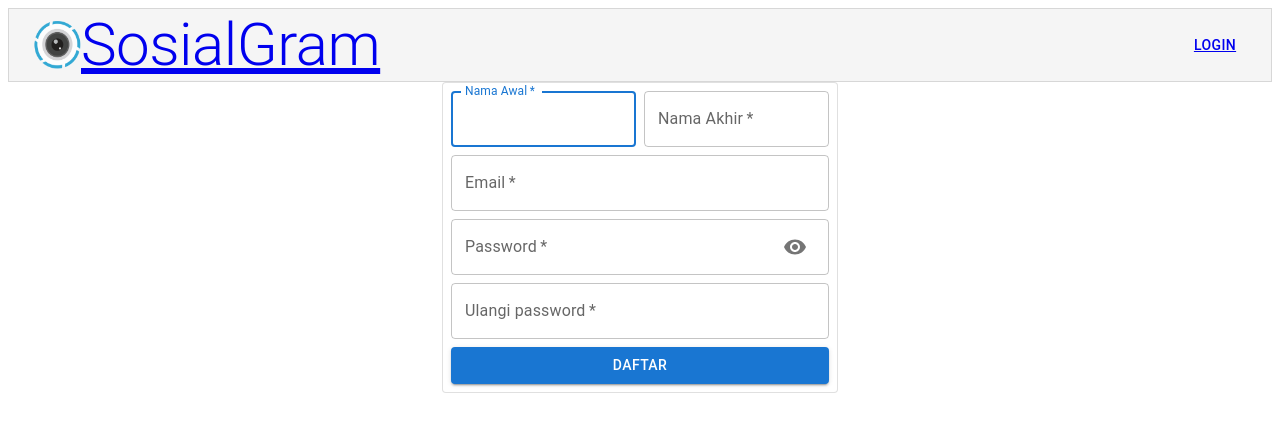
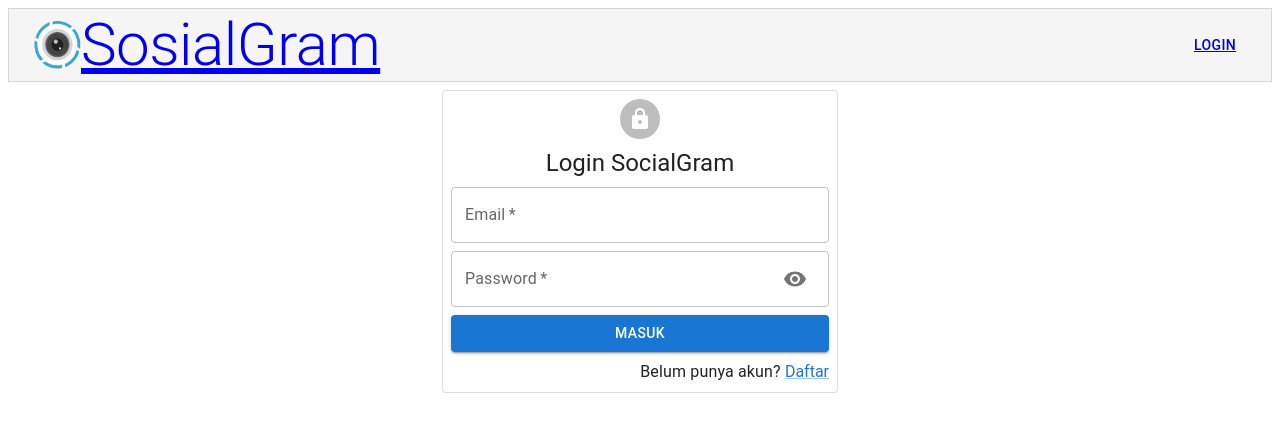
Before and after one commit to fhadlan/sosialmedia-MERN, a React (Create React App) app in the folder client/: page /auth in a window 1280 px wide. Shown: the top 432 px of the page. Built offline with nearby package versions, Linux system fonts and the light colour scheme.

Commit message:
fixing register form

```diff
--- a/client/src/components/Auth/Auth.js
+++ b/client/src/components/Auth/Auth.js
@@ -1,14 +1,25 @@
 import React, { useState } from "react";
 
 import Cinput from "./Cinput";
-import { Container, Paper, Grid, Button, Typography } from "@mui/material";
+import {
+  Container,
+  Paper,
+  Grid,
+  Button,
+  Typography,
+  Link,
+  Box,
+  Avatar,
+} from "@mui/material";
+import { Lock, PersonAdd } from "@mui/icons-material";
 
 const Auth = () => {
   const [showPassword, setShowPassword] = useState(false);
-  const isSignUp = true;
+  const [isSignUp, setIsSingUp] = useState(false);
   const handleChange = () => {};
   const handleShowPassword = () =>
     setShowPassword((prevShowPassword) => !prevShowPassword);
+  const handleSwitchSignUp = () => setIsSingUp((prevIsSignUp) => !prevIsSignUp);
   const handleSubmit = () => {};
 
   return (
@@ -21,6 +32,31 @@ const Auth = () => {
           component="form"
           onSubmit={handleSubmit}
         >
+          <Grid
+            item
+            display={"block"}
+            justifyContent={"center"}
+            xs={12}
+            sm={12}
+          >
+            {isSignUp ? (
+              <Box display={"grid"} justifyItems={"center"} rowGap={1}>
+                <Avatar>
+                  <PersonAdd />
+                </Avatar>
+                <Typography variant="h5">Daftar Akun Baru</Typography>
+              </Box>
+            ) : (
+              <Box display={"grid"} justifyItems={"center"} rowGap={1}>
+                <Avatar>
+                  <Lock />
+                </Avatar>
+
+                <Typography variant="h5">Login SocialGram</Typography>
+              </Box>
+            )}
+          </Grid>
+
           {isSignUp && (
             <>
               <Cinput
@@ -61,8 +97,28 @@ const Auth = () => {
           )}
           <Grid item xs={12} sm={12}>
             <Button type="submit" fullWidth variant="contained" color="primary">
-              <Typography variant="button">Daftar</Typography>
+              <Typography variant="button">
+                {isSignUp ? "DAFTAR" : "MASUK"}
+              </Typography>
             </Button>
+          </Grid>
+
+          <Grid container item justifyContent={"right"}>
+            {isSignUp ? (
+              <Typography>
+                Sudah punya akun?{" "}
+                <Link component={"button"} onClick={handleSwitchSignUp}>
+                  Login
+                </Link>
+              </Typography>
+            ) : (
+              <Typography>
+                Belum punya akun?{" "}
+                <Link component={"button"} onClick={handleSwitchSignUp}>
+                  Daftar
+                </Link>
+              </Typography>
+            )}
           </Grid>
         </Grid>
       </Paper>
--- a/client/src/components/Home/Home.js
+++ b/client/src/components/Home/Home.js
@@ -2,14 +2,12 @@ import React from "react";
 import { Container, Grow, Grid } from "@mui/material";
 import Posts from "../Posts/Posts";
 import PostForm from "../Form/PostForm";
-import Navbar from "../Navbar/Navbar";
 
 const Home = () => {
   return (
-    <>
     <Container>
       <Grow in>
-          <Grid container justifyContent="space-between" mt={1} spacing={1}>
+        <Grid container justifyContent="space-between" spacing={1}>
           <Grid item xs={12} sm={8} md={9}>
             <Posts />
           </Grid>
@@ -19,7 +17,6 @@ const Home = () => {
         </Grid>
       </Grow>
     </Container>
-    </>
   );
 };
 
--- a/client/src/components/Navbar/Navbar.js
+++ b/client/src/components/Navbar/Navbar.js
@@ -13,13 +13,8 @@ import logo from "../../images/memories-Logo.png";
 const Navbar = () => {
   const user = null;
   return (
-    <>
-      <AppBar
-        position="static"
-        color="default"
-        variant="outlined"
-        elevation={0}
-      >
+    <Box mb={1}>
+      <AppBar position="static" color="default" variant="outlined">
         <Toolbar sx={{ display: "flex" }}>
           <img src={logo} alt="memories" height="48rem" width={"48rem"} />
           <Typography
@@ -42,7 +37,7 @@ const Navbar = () => {
           )}
         </Toolbar>
       </AppBar>
-    </>
+    </Box>
   );
 };
 
```
Lines whose indentation alone changed are shown as unchanged.
